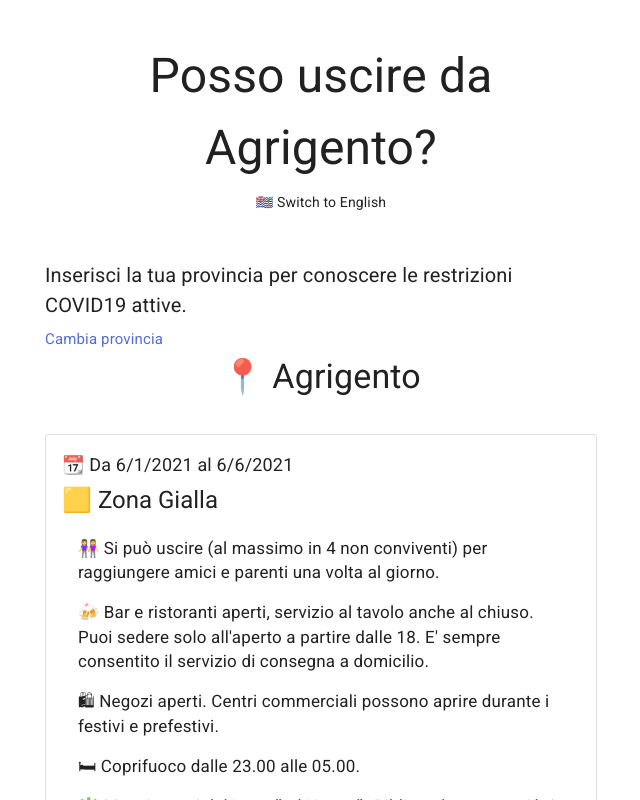
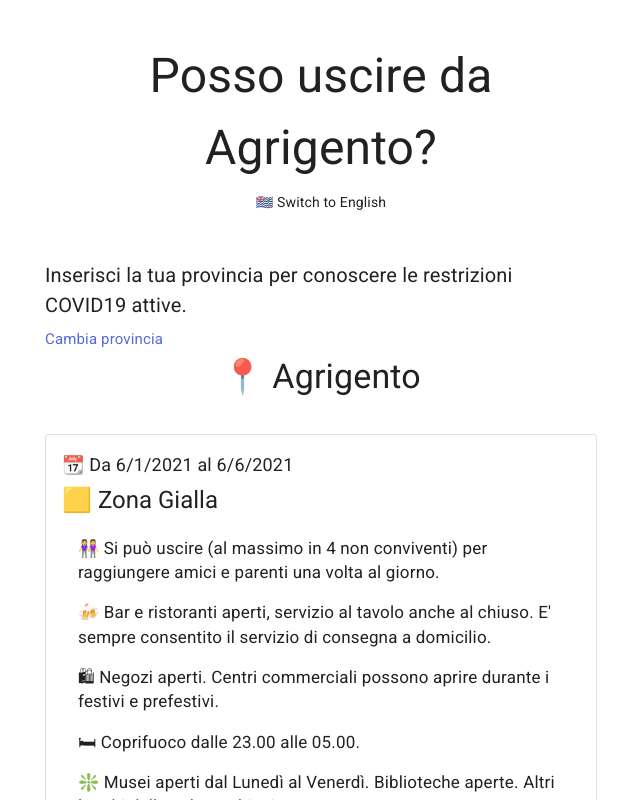
Before and after one commit to aguglie/posso-uscire, a Next.js app: page /Agrigento in a window 1280 px wide. Shown: the top 800 px of the page, without its empty margins (319-959 px from the left). Built offline with nearby package versions, Linux system fonts and the light colour scheme.

Commit message:
fix: yellow zone rules

```diff
--- a/rules/zonaGialla.ts
+++ b/rules/zonaGialla.ts
@@ -30,9 +30,9 @@ const commonDetails = [
   },
   {
     it:
-      "🍻 Bar e ristoranti aperti, servizio al tavolo anche al chiuso. Puoi sedere solo all'aperto a partire dalle 18. E' sempre consentito il servizio di consegna a domicilio.",
+      "🍻 Bar e ristoranti aperti, servizio al tavolo anche al chiuso. E' sempre consentito il servizio di consegna a domicilio.",
     en:
-      "🍻 Bars and restaurants are open, you are free to sit. You can sit only outdoor after 6pm. Home delivery is always allowed.",
+      "🍻 Bars and restaurants are open, you are free to sit indoor and outdoor. Home delivery is always allowed.",
   },
   {
     it:
```
